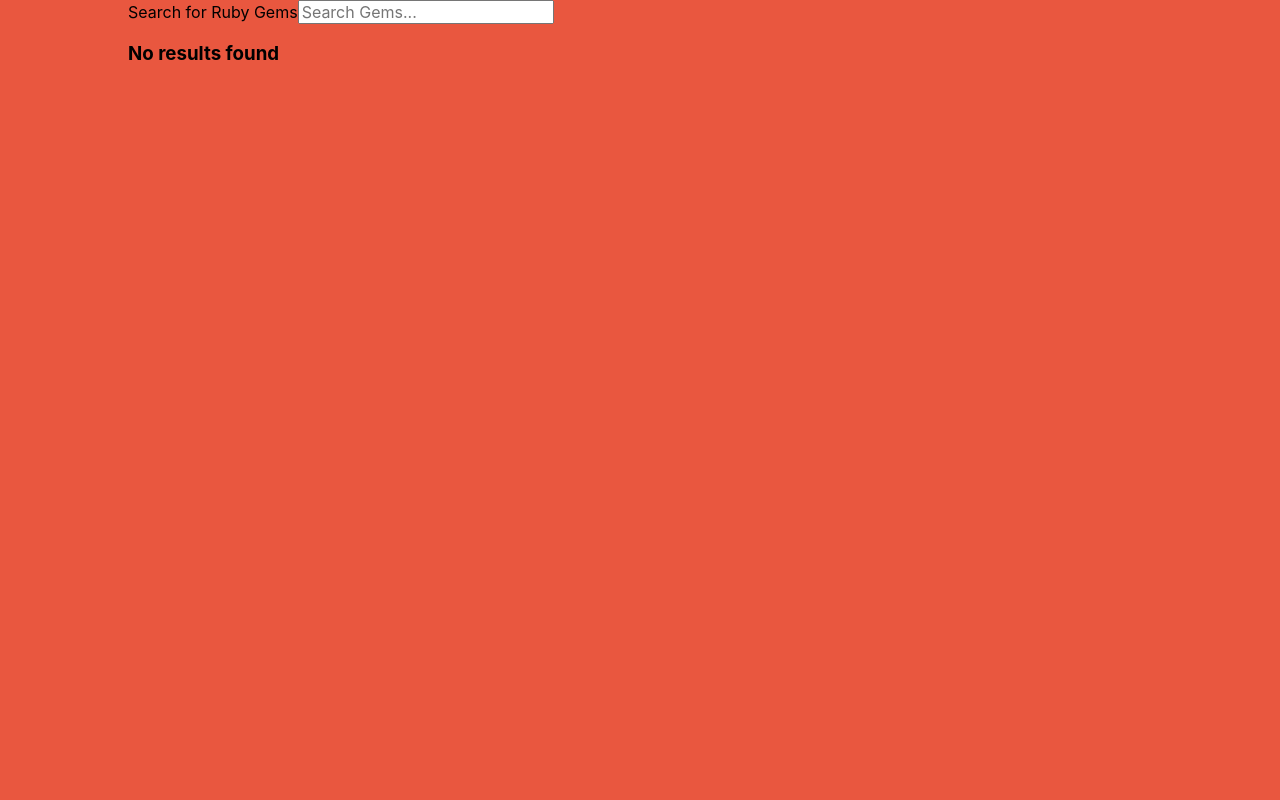
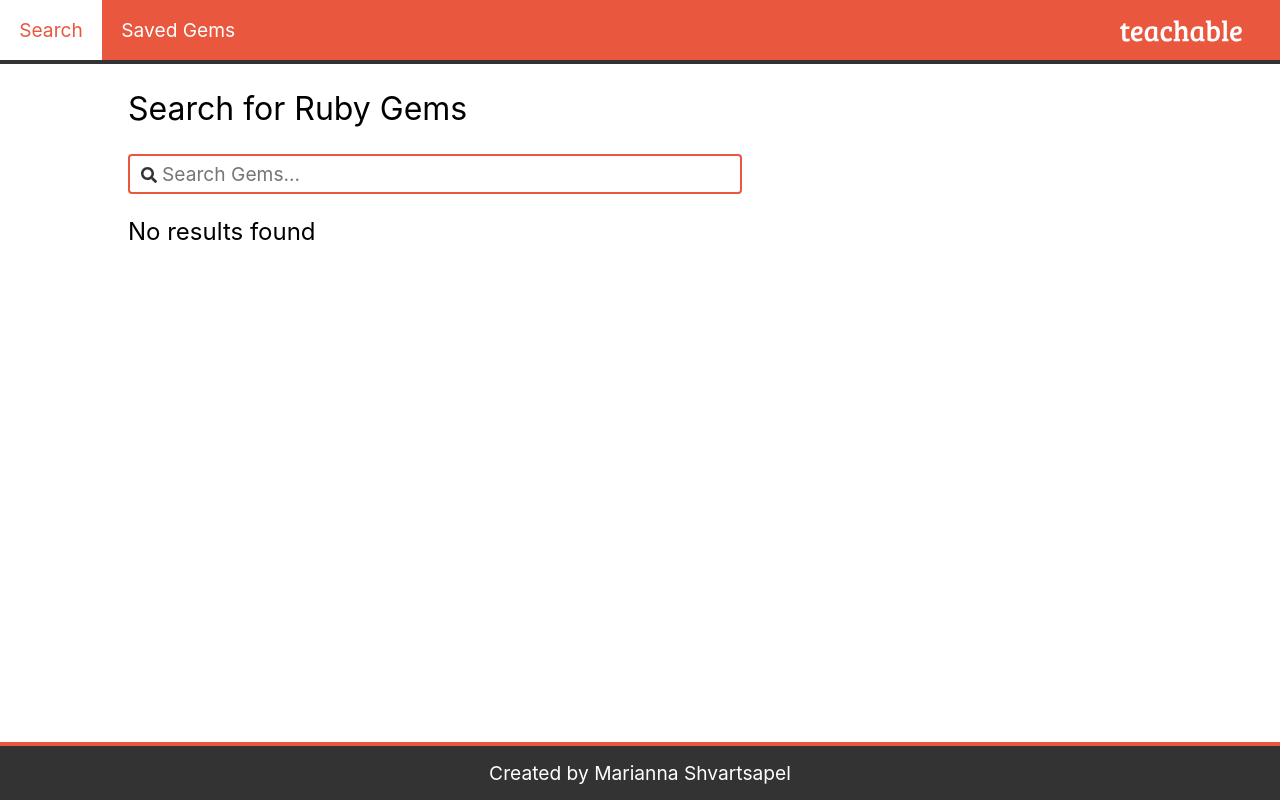
Before and after one commit to MariannaAtPlay/teachable, a React (Create React App) app: page / in a window 1280 px wide. Built offline with nearby package versions, Linux system fonts and the light colour scheme.

Commit message:
feat: Improve styling and layout

```diff
--- a/package.json
+++ b/package.json
@@ -8,6 +8,7 @@
 		"normalize.css": "^8.0.1",
 		"react": "^16.8.6",
 		"react-dom": "^16.8.6",
+		"react-icons": "^3.7.0",
 		"react-router-dom": "^5.0.0",
 		"react-scripts": "3.0.1"
 	},
--- a/src/App.css
+++ b/src/App.css
@@ -1,28 +1,149 @@
+html,
 body {
-	background-color: #e9573f;
+	height: 100%;
+}
+
+/* allows for the main part to grow in hight and the footer to stay at the bottom of the page */
+#root {
+	display: flex;
+	flex-direction: column;
+	height: 100%;
 }
 
 main {
 	margin-right: auto;
 	margin-left: auto;
 	width: 80%;
-	height: 100vh;
+	flex: 1; /* grows to take up the remaining space btw header and footer*/
+}
+
+h2 {
+	font-weight: 400;
+	font-size: 2rem;
+}
+
+h3 {
+	font-weight: 400;
+	font-size: 1.5rem;
+}
+
+nav {
+	display: flex;
+	background-color: #e9573f;
+	border-bottom: 4px solid #333;
+}
+
+nav a {
+	color: white;
+	text-align: center;
+	padding: 1.2rem;
+	text-decoration: none;
+	font-size: 1.2rem;
+}
+
+nav a:hover {
+	background-color: white;
+	color: #e9573f;
+}
+
+/* Add a color to the active/current link */
+.active {
+	background-color: #333;
+	color: white;
+}
+
+.teachable-logo {
+	margin-left: auto;
+	margin-right: 1rem;
+	width: 8rem;
+	height: 0.8rem;
 }
 
 ul {
 	list-style-type: none;
+	padding-left: 0;
 }
 
-.gem {
-	padding: 2rem;
-	display: block;
+li {
 	border-bottom: 1px solid #c1c4ca;
+	margin: 2rem 0;
+}
+
+a {
+	color: #333;
 	text-decoration: none;
-	background-color: #fff;
+}
+
+a:hover {
+	background-color: white;
+	color: #e9573f;
+}
+
+.gem_info {
+	display: flex;
+	align-items: baseline;
 }
 
 .gem_name {
-	color: #141c22;
-	margin-bottom: 0.5rem;
-	font-weight: 600;
+	font-weight: 400;
+	font-size: 1.5rem;
+	margin-right: 1rem;
 }
+
+.button {
+	background-color: #e9573f; /* Green */
+	padding: 0.8rem 1.5rem;
+	text-align: center;
+	text-decoration: none;
+	font-size: 1.2rem;
+	-webkit-transition-duration: 0.4s; /* Safari */
+	transition-duration: 0.4s;
+	cursor: pointer;
+	background-color: white;
+	border: 2px solid #e9573f;
+	color: #333;
+}
+
+.button:hover {
+	background-color: #e9573f;
+	color: white;
+}
+
+.right {
+	margin-left: auto;
+}
+
+.search {
+	width: 60%;
+	height: 2.5rem;
+	border-radius: 4px;
+	border: 2px solid #e9573f;
+	font-size: 1.2rem;
+	padding-left: 2rem;
+}
+
+.search_icon {
+	position: absolute;
+	margin-left: 0.8rem;
+	margin-top: 0.8rem;
+	color: #333;
+}
+
+footer {
+	color: white;
+	background-color: #333;
+	border-top: 4px solid #e9573f;
+	padding: 1rem;
+	text-align: center;
+	font-size: 1.2rem;
+}
+
+footer a {
+	color: white;
+	text-decoration: none;
+}
+
+footer a:hover {
+	background-color: #333;
+	color: #e9573f;
+}
--- a/src/App.js
+++ b/src/App.js
@@ -1,9 +1,11 @@
 import React, { Component, Fragment } from 'react';
 import { Route } from 'react-router-dom';
+import Header from './Header';
+import Footer from './Footer';
 import * as GemsAPI from './GemsAPI';
 import SearchGems from './SearchGems';
+import ListGems from './ListGems';
 import './App.css';
-import ListGems from './ListGems';
 
 class App extends Component {
 	state = {
@@ -58,6 +60,7 @@
 
 		return (
 			<Fragment>
+				<Header />
 				<Route
 					exact
 					path="/"
@@ -77,6 +80,7 @@
 						/>
 					)}
 				/>
+				<Footer />
 			</Fragment>
 		);
 	}
--- /dev/null
+++ b/src/Footer.js
@@ -0,0 +1,14 @@
+import React from 'react';
+
+const Footer = () => {
+	return (
+		<footer>
+			Created by{' '}
+			<a href="https://www.linkedin.com/in/marianna-shvartsapel/">
+				Marianna Shvartsapel
+			</a>
+		</footer>
+	);
+};
+
+export default Footer;
--- /dev/null
+++ b/src/Header.js
@@ -0,0 +1,22 @@
+import React from 'react';
+import { NavLink } from 'react-router-dom';
+
+const Header = () => {
+	return (
+		<header>
+			<nav>
+				<NavLink exact to="/" activeClassName="active">
+					Search
+				</NavLink>
+				<NavLink to="/saved" activeClassName="active">
+					Saved Gems
+				</NavLink>
+				<a href="https://teachable.com/" className="teachable-logo">
+					<img src="/teachable-logo-white.svg" alt="Teachable Website" />
+				</a>
+			</nav>
+		</header>
+	);
+};
+
+export default Header;
--- a/src/ListGems.js
+++ b/src/ListGems.js
@@ -8,7 +8,7 @@
 		<main>
 			{gems && gems.length > 0 ? (
 				<Fragment>
-					<h3>Your Saved Gems</h3>
+					<h2>Your Saved Gems</h2>
 					<ul>
 						{gems.map((gemInfo) => (
 							<ListItem
--- a/src/ListItem.js
+++ b/src/ListItem.js
@@ -6,19 +6,20 @@
 
 	return (
 		<li>
-			<a href={project_uri} className="gem">
-				<span className="gem_info">
-					<h2 className="gem_name">
-						{name}
-						<span>{version}</span>
-					</h2>
-					<p>{info}</p>
-					{Number(downloads).toLocaleString('en')}
-				</span>
-			</a>
-			<button onClick={(e) => handleSaveChange(props.gemInfo, saved, e)}>
-				{saved ? 'Unsave' : 'Save'}
-			</button>
+			<div className="gem_info">
+				<a href={project_uri}>
+					<span className="gem_name">{name}</span>
+					(version {version})
+				</a>
+				<button
+					onClick={(e) => handleSaveChange(props.gemInfo, saved, e)}
+					className="button right"
+				>
+					{saved ? 'Unsave' : 'Save'}
+				</button>
+			</div>
+			<p>{info}</p>
+			<p>{Number(downloads).toLocaleString('en')} downloads</p>
 		</li>
 	);
 };
--- a/src/SearchGems.js
+++ b/src/SearchGems.js
@@ -1,4 +1,5 @@
 import React, { Component, Fragment } from 'react';
+import { FaSearch } from 'react-icons/fa';
 import * as GemsAPI from './GemsAPI';
 import ListItem from './ListItem';
 
@@ -47,21 +48,21 @@
 
 		return (
 			<main>
-				<label>
-					Search for Ruby Gems
+				<h2> Search for Ruby Gems</h2>
+				<FaSearch className="search_icon" />
 				<input
 					type="search"
 					value={query}
 					placeholder="Search Gems..."
 					onChange={this.handleInputChange}
 					aria-label="Search for Ruby Gems"
+					className="search"
 				/>
-				</label>
 
 				{!localStorageAvailable ? (
 					<h4>
-						Note: LocalStorage is not available, your gems will not be saved after you
-						close this page
+						Note: LocalStorage is not available, your gems will not be saved
+						after you close this page
 					</h4>
 				) : null}
 
```
Also changed, not shown: public/teachable-logo-white.svg (added), 1 other file (tests, documents, lock files or other folders). Lines whose indentation alone changed are shown as unchanged.
